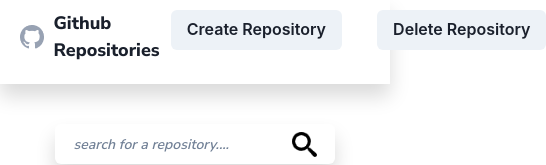
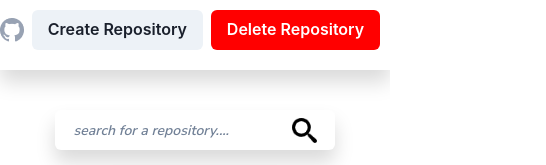
Before and after one commit to bakeji/altschl-exam-proj, a React (Vite) app: page / in a window 390 px wide. Shown: the top 165 px of the page, 546 px wide, since content can reach past the window. Built offline with nearby package versions, Linux system fonts and the light colour scheme; no server answers.

Commit message:
added necessary styles

```diff
--- a/src/component/del-modal.jsx
+++ b/src/component/del-modal.jsx
@@ -1,4 +1,4 @@
-import React, { useState } from "react";
+import React, { useEffect, useState } from "react";
 import DelForm from "./del-fm";
 import { Octokit } from "@octokit/rest";
 
@@ -56,9 +56,10 @@
 
 
 
+
     return (
       <div>
-        <Button onClick={onOpen}>Delete Repository</Button>
+        <Button style={{background: "red", color: "white"}} onClick={onOpen}>Delete Repository</Button>
 
         <Modal isOpen={isOpen} onClose={onClose}>
           <ModalOverlay />
--- a/src/component/header.jsx
+++ b/src/component/header.jsx
@@ -61,7 +61,7 @@
 
                 <div className="logo">
                     <img src="/github.png" alt="github logo" />
-                    <p>Github Repositories</p>
+                    <p>Github</p>
                     </div>
 
 
@@ -75,7 +75,7 @@
                         />
                 </div>
 
-                <div className="mdl">
+                <div className="mdl ">
                     <DelModal />
                 </div>
             </div>
--- a/src/index.css
+++ b/src/index.css
@@ -16,7 +16,7 @@
     width: 90%;
     margin: auto;
     display: flex;
-    gap: 10%;
+    gap: 20%;
 }
 .header h1{
     font-weight: 800;
@@ -374,7 +374,7 @@
 }
 @media screen and (max-width:769px){
   .header{
-    gap: 30%;
+    gap: 7%;
   }
   .repos{
     grid-template-columns: 45% 45% ;
@@ -387,7 +387,11 @@
 
 @media screen and (max-width:481px){
   .header{
-    gap: 10%;
+    gap: 2%;
+    width: 100%;
+  }
+  .logo p{
+    display: none;
   }
   .header h1{
     font-size: 30px;
```
